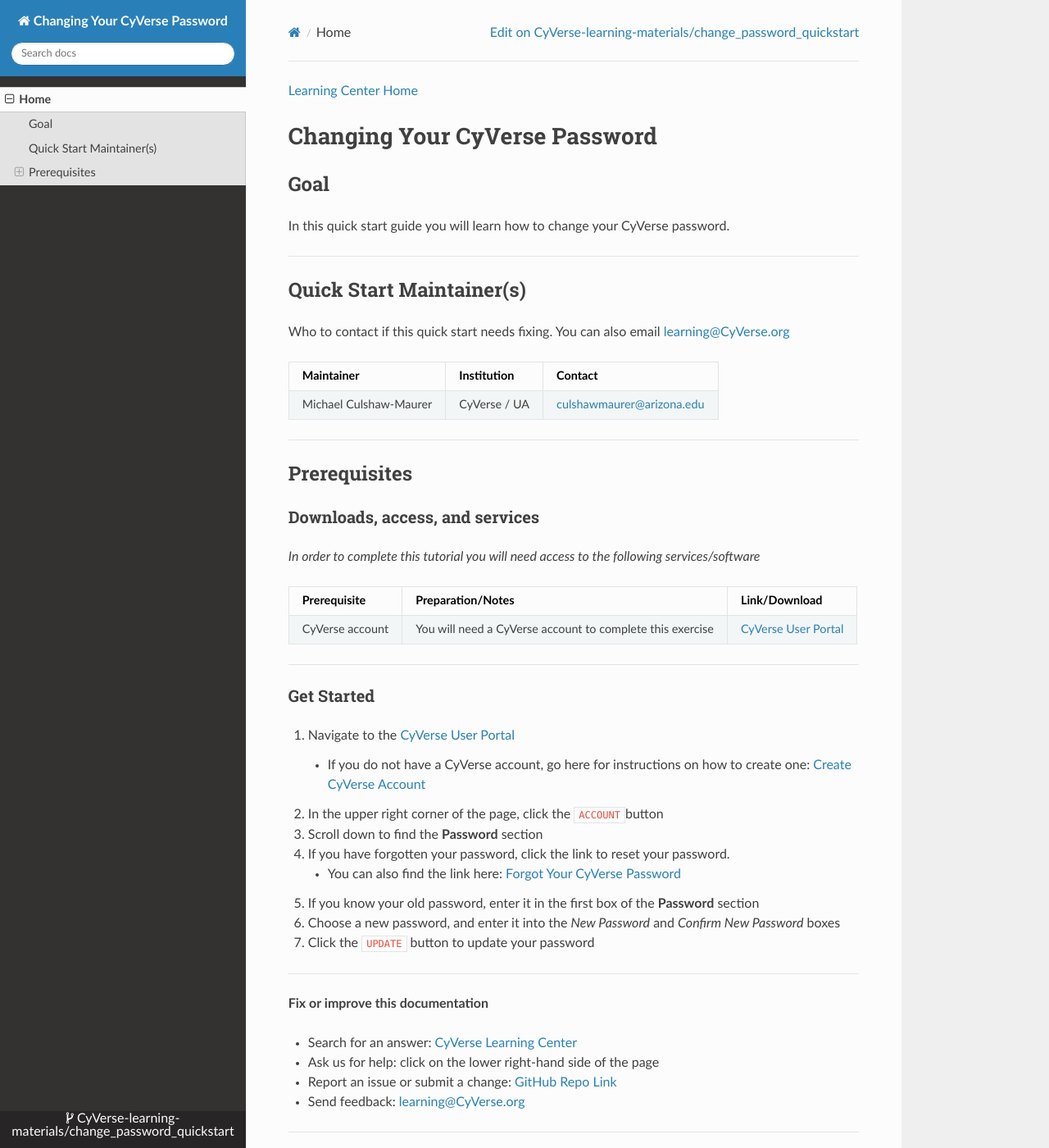
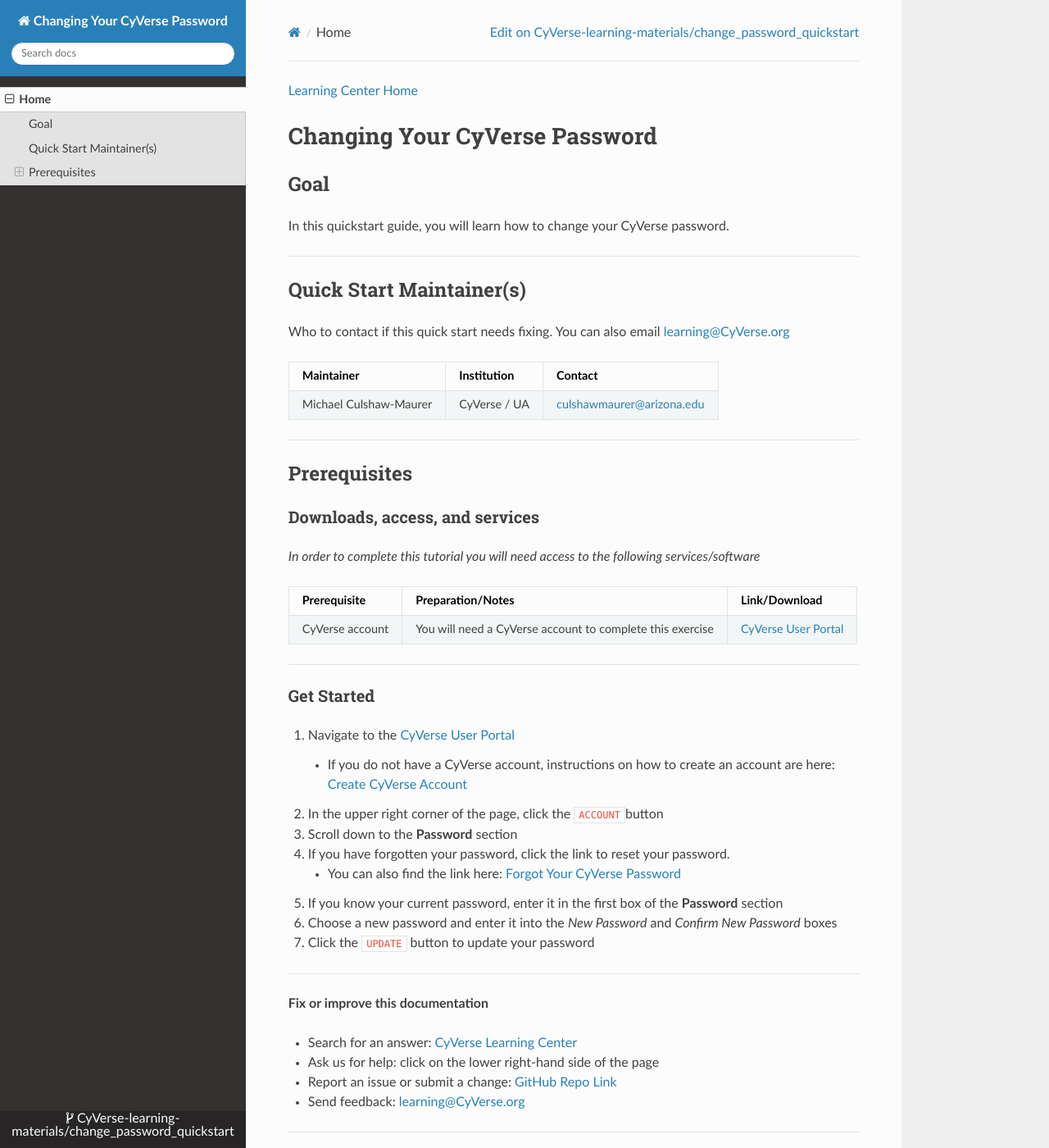
Before and after one commit to CyVerse-learning-materials/change_password_quickstart, an MkDocs documentation site: the page built from docs/index.md, in a window 1280 px wide and 1400 px high. Shown: the whole window at 82% size. Built offline with MkDocs 1.6.1, drawn with Linux system fonts in a browser that asks for light colours; nearby versions of some CDN libraries.

Commit message:
made minor word edits

```diff
--- a/docs/index.md
+++ b/docs/index.md
@@ -4,7 +4,7 @@
 
 ## Goal
 
-In this quick start guide you will learn how to change your CyVerse
+In this quickstart guide, you will learn how to change your CyVerse
 password.
 
 ------------------------------------------------------------------------
@@ -36,17 +36,17 @@
 ### Get Started
 
 1.  Navigate to the [CyVerse User Portal](https://user.cyverse.org/)
-    -   If you do not have a CyVerse account, go here for instructions
-        on how to create one: [Create CyVerse Account](https://learning.cyverse.org/projects/cyverse-account-creation-quickstart/)
+    -   If you do not have a CyVerse account, instructions
+        on how to create an account are here: [Create CyVerse Account](https://learning.cyverse.org/projects/cyverse-account-creation-quickstart/)
 2.  In the upper right corner of the page, click the
     `ACCOUNT`button
-3.  Scroll down to find the **Password** section
+3.  Scroll down to the **Password** section
 4.  If you have forgotten your password, click the link to reset your
     password.
     -   You can also find the link here: [Forgot Your CyVerse Password](https://user.cyverse.org/forgot)
-5.  If you know your old password, enter it in the first box of the
+5.  If you know your current password, enter it in the first box of the
     **Password** section
-6.  Choose a new password, and enter it into the *New Password* and
+6.  Choose a new password and enter it into the *New Password* and
     *Confirm New Password* boxes
 7.  Click the `UPDATE` button to update your password
 
```
